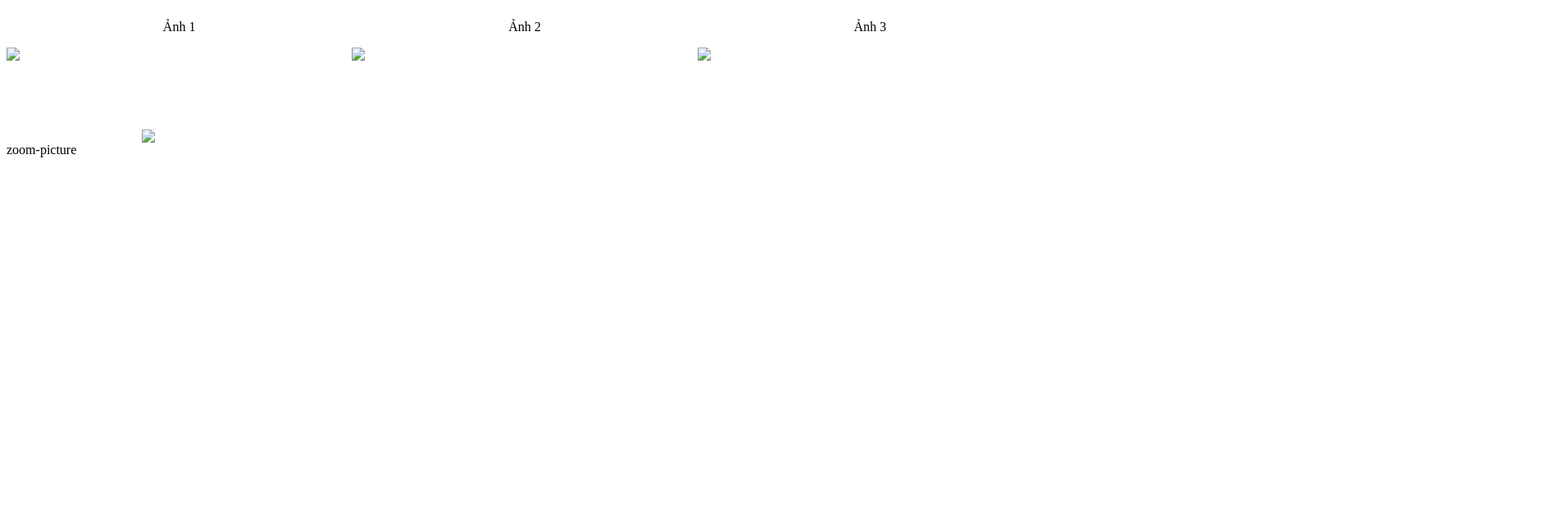
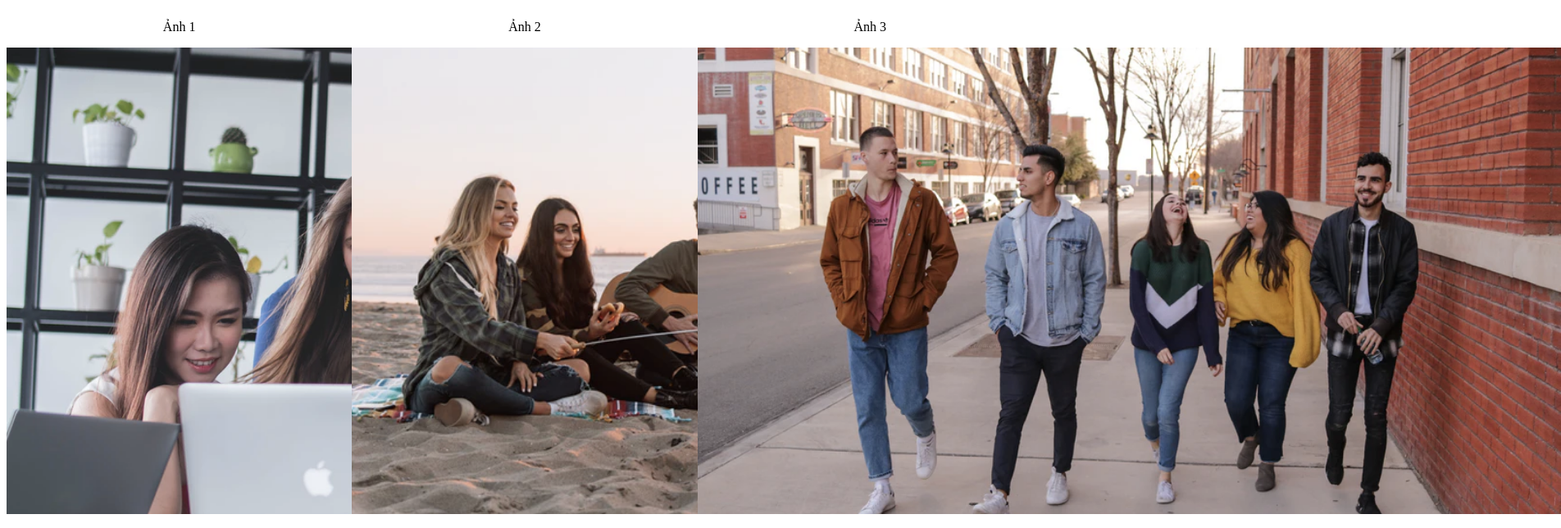
Before and after one commit to nhatchuba/baitap2, a plain HTML site: page index.html in a window 1280 px wide. Shown: the top 644 px of the page at 82% size, 1904 px wide, since content can reach past the window. Drawn offline with Linux system fonts and the light colour scheme.

Commit message:
Add files via upload

```diff
--- a/index.html
+++ b/index.html
@@ -12,22 +12,22 @@
     <div class="picture">
         <div class="picture_1">
             <p>Ảnh 1</p>
-            <img src="images/feed-image-1.png">
+            <img src="feed-image-1.png">
         </div>
         <div class="picture_1">
             <p>Ảnh 2</p>
-            <img src="images/feed-image-2.png">
+            <img src="feed-image-2.png">
         </div>
         <div class="picture_1">
             <p>Ảnh 3</p>
-            <img src="images/feed-image-3.png">
+            <img src="feed-image-3.png">
         </div>
     </div>
     <!-- End bai1 -->
     <!-- Start bai2 -->
     <div class="zoom_picture">
         <p>zoom-picture</p>
-        <img src="images/member-1.png">
+        <img src="member-1.png">
     </div>
 </body>
 </html>
```
